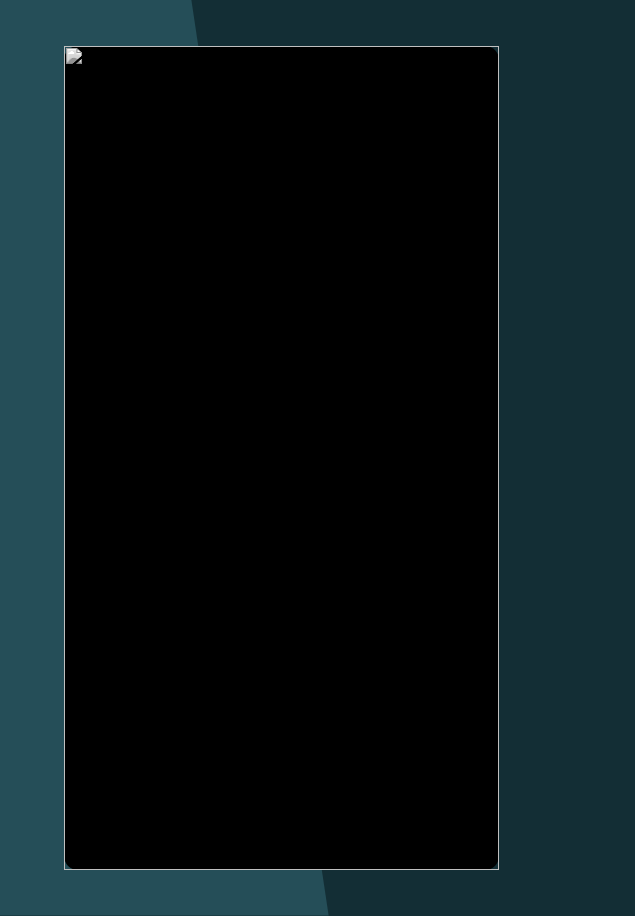
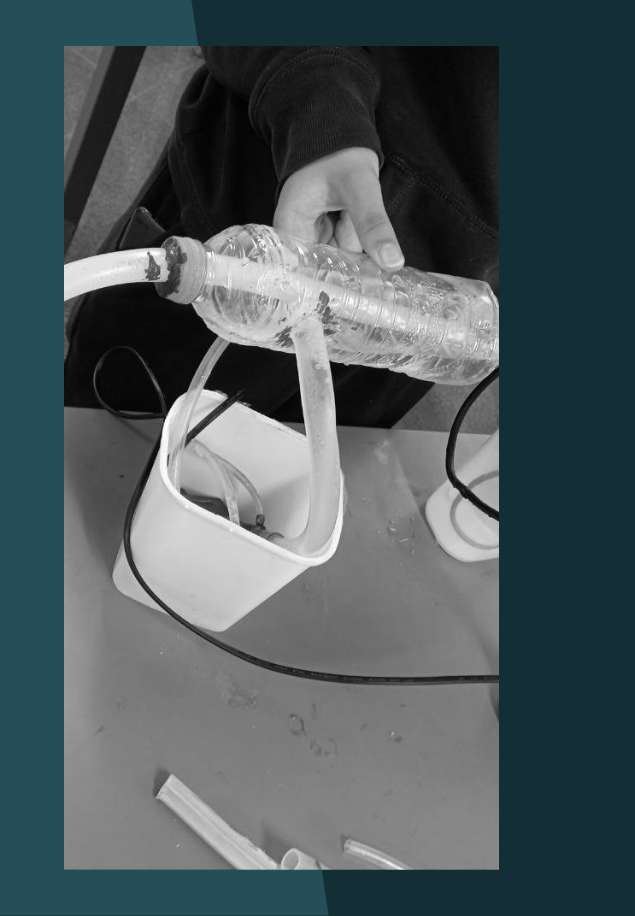
Before and after one commit to yomna1234-mohamed/condistiller, a plain HTML site: page index.html in a window 1280 px wide. Shown: the full height of the page, 0-635 px from the left. Drawn offline with Linux system fonts and the light colour scheme.

Commit message:
Update index.html

```diff
--- a/index.html
+++ b/index.html
@@ -17,7 +17,7 @@
             <div class="left-header">
                 <div class="h-shape"></div>
                 <div class="image">
-                    <img src="img/hero.jpg" alt="">
+                    <img src="hero.jpg" alt="">
                 </div>
             </div>
             <div class="right-header">
```
